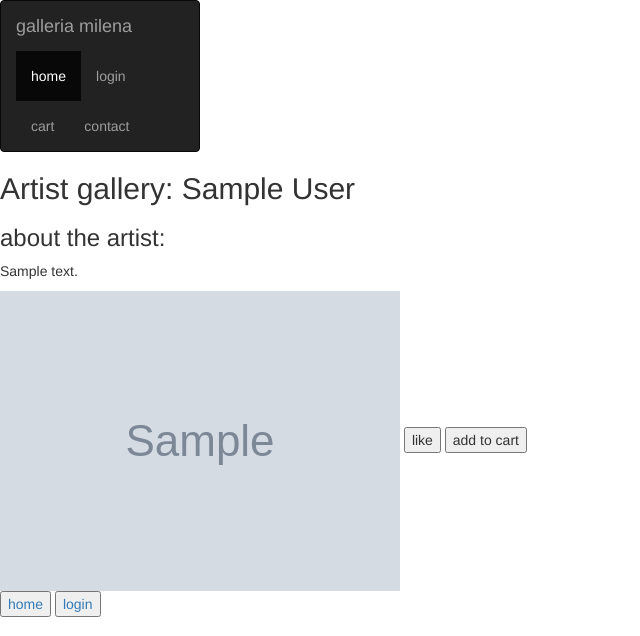
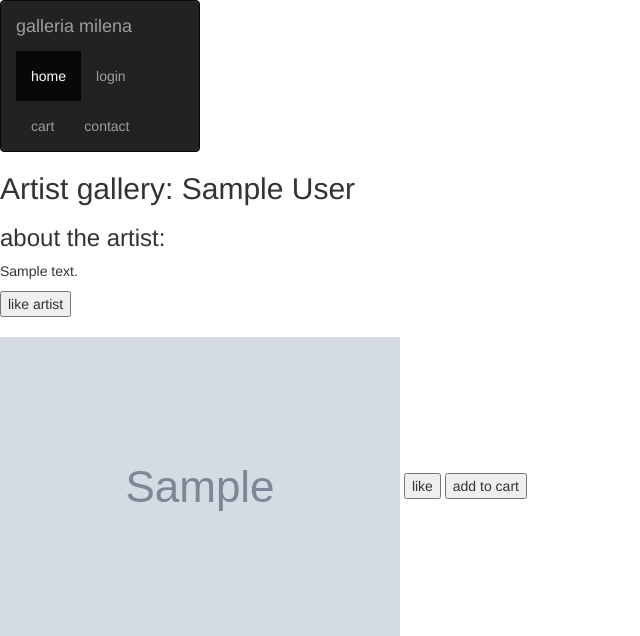
Before and after one commit to sandritaa/galleriamilena, a Flask app: a page that uses templates/gallery.html in a window 1280 px wide. Shown: the top 636 px of the page, without its empty margins (0-640 px from the left). Run offline with Flask 3, Linux system fonts and the light colour scheme; tables that the repository leaves empty hold one stand-in row (values such as "Sample post"); grey boxes marked "Sample" are stand-in pictures; some libraries are stand-ins or nearby versions.

Commit message:
add artist like button

```diff
--- a/static/styles/index.css
+++ b/static/styles/index.css
@@ -19,8 +19,9 @@ code {
 .navbar-fixed-left {
   width: 200px;
   position: fixed;
-  /* border-radius: 0; */
-  /* height: 100%; */
+  border-radius: 0;
+  height: 100%;
+  background-color: aliceblue;
 }
 
 /* .navbar-fixed-left .navbar-nav>li {
@@ -28,7 +29,6 @@ code {
   /* Cancel default li float: left */
 /* width: 139px;
 } */
-*/
 /* .navbar-fixed-left+.container {
   padding-left: 160px;
 } */
--- a/templates/addItem.html
+++ b/templates/addItem.html
@@ -3,8 +3,6 @@
 
 <!-- insert content block -->
 {% block body %}
-
-
 
 <h2>artist item form:</h2>
 <label>Image </label> <br>
--- a/templates/gallery.html
+++ b/templates/gallery.html
@@ -8,6 +8,9 @@
 <h2> Artist gallery: {{ artist.fname + ' ' + artist.lname }}</h2>
 <h3>about the artist: </h3>
 <p>{{ artist.about }}</p>
+<button type="button" id='{{"buttonArtistLike" + "_" + (artist.artist_id) | string}}' class='artistLikeButton'>like
+    artist</button>
+<br><br>
 
 
 <!-- add artist items to gallery (images and buttons) -->
```
